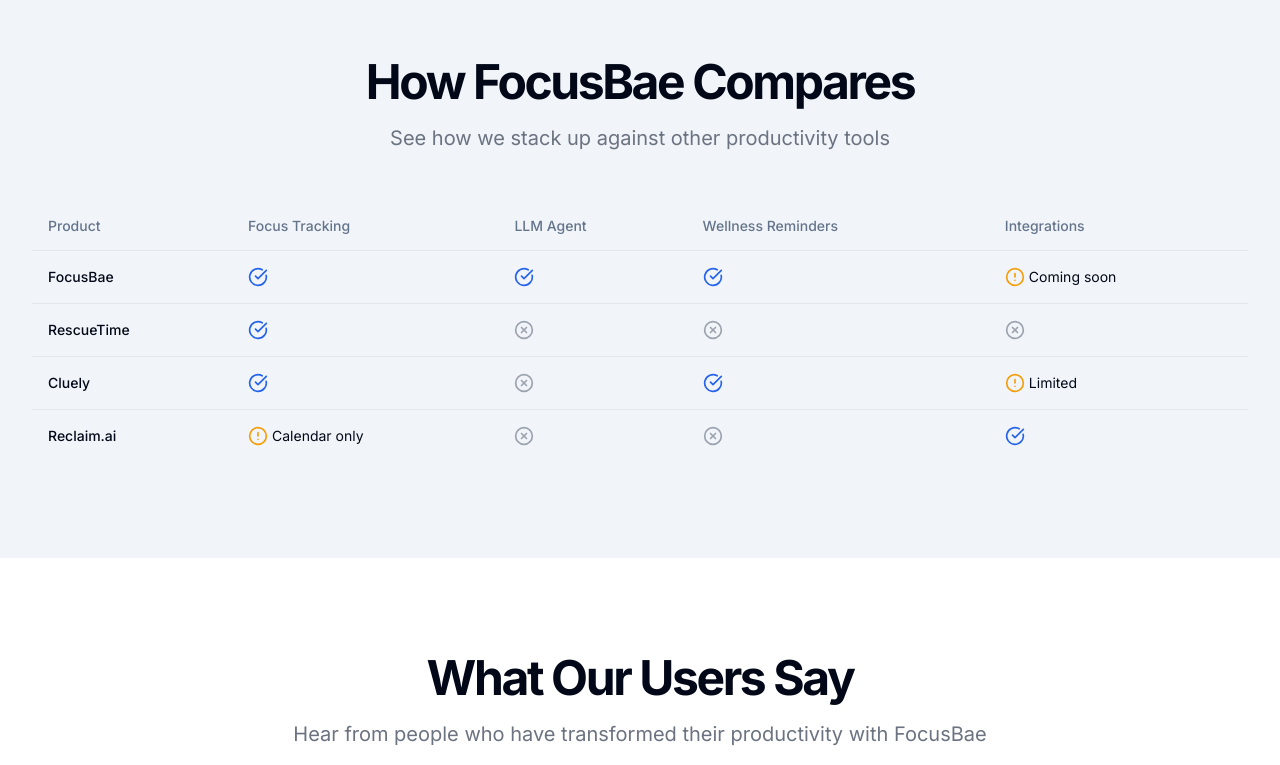
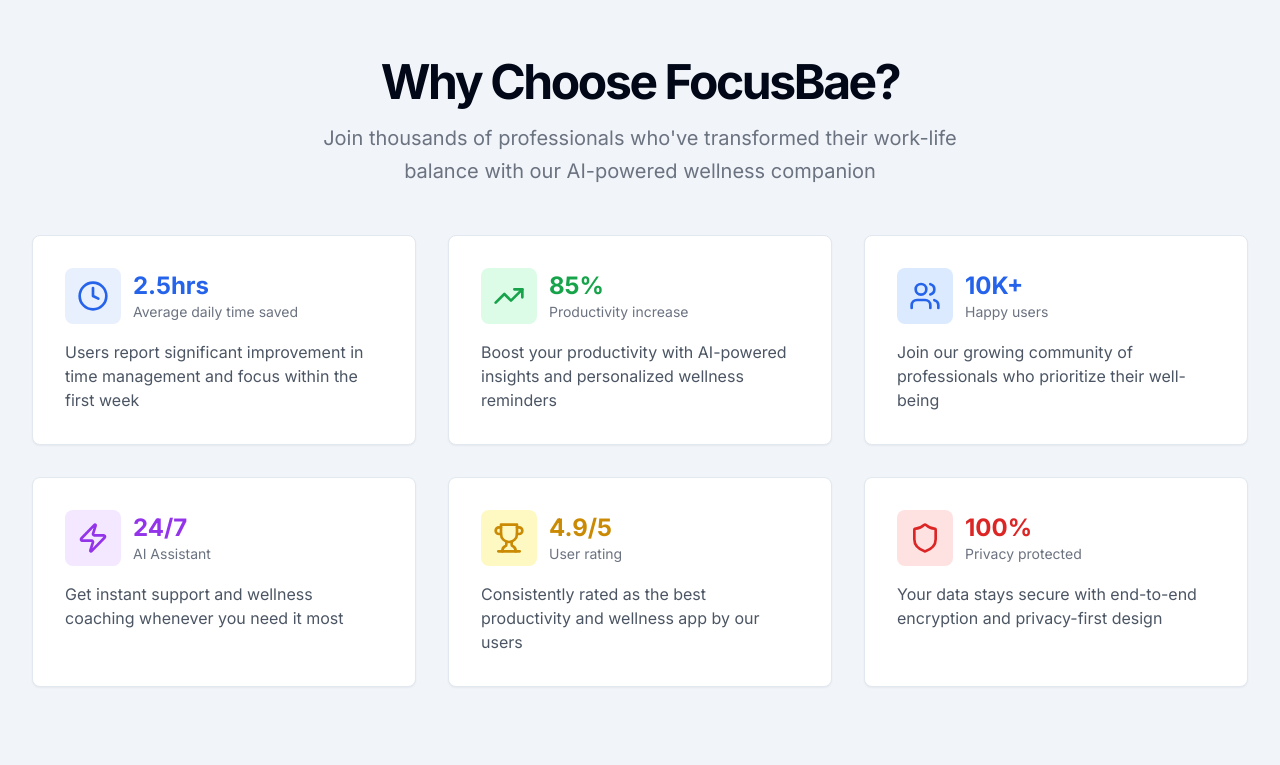
Before and after one commit to Prateek-Vortex/focusbae-web, a Next.js app: page / in a window 1280 px wide. Shown: the part 1700-2465 px from the top of the page. Built offline with nearby package versions, Linux system fonts and the light colour scheme.

Commit message:
home page change

```diff
--- a/app/page.tsx
+++ b/app/page.tsx
@@ -1,7 +1,6 @@
 import Link from "next/link"
 import { Button } from "@/components/ui/button"
-import { Brain, BarChart3, MessageSquare, Settings, CheckCircle } from "lucide-react"
-import { ComparisonTable } from "@/components/comparison-table"
+import { Brain, BarChart3, MessageSquare, Settings, CheckCircle, Clock, Users, Trophy, Zap, TrendingUp, Shield } from "lucide-react"
 import { FeatureCard } from "@/components/feature-card"
 import { HeroSection } from "@/components/hero-section"
 import { Testimonials } from "@/components/testimonials"
@@ -86,13 +85,99 @@ export default function Home() {
         <section className="bg-muted py-24">
           <div className="container space-y-12">
             <div className="text-center space-y-4">
-              <h2 className="text-3xl font-bold tracking-tighter sm:text-4xl md:text-5xl">How FocusBae Compares</h2>
+              <h2 className="text-3xl font-bold tracking-tighter sm:text-4xl md:text-5xl">Why Choose FocusBae?</h2>
               <p className="mx-auto max-w-[700px] text-gray-500 md:text-xl/relaxed lg:text-base/relaxed xl:text-xl/relaxed">
-                See how we stack up against other productivity tools
+                Join thousands of professionals who've transformed their work-life balance with our AI-powered wellness companion
               </p>
             </div>
 
-            <ComparisonTable />
+            <div className="grid grid-cols-1 md:grid-cols-2 lg:grid-cols-3 gap-8">
+              <div className="bg-white p-8 rounded-lg shadow-sm border">
+                <div className="flex items-center gap-3 mb-4">
+                  <div className="p-3 bg-primary/10 rounded-lg">
+                    <Clock className="h-8 w-8 text-primary" />
+                  </div>
+                  <div>
+                    <h3 className="text-2xl font-bold text-primary">2.5hrs</h3>
+                    <p className="text-sm text-gray-500">Average daily time saved</p>
+                  </div>
+                </div>
+                <p className="text-gray-600">Users report significant improvement in time management and focus within the first week</p>
+              </div>
+
+              <div className="bg-white p-8 rounded-lg shadow-sm border">
+                <div className="flex items-center gap-3 mb-4">
+                  <div className="p-3 bg-green-100 rounded-lg">
+                    <TrendingUp className="h-8 w-8 text-green-600" />
+                  </div>
+                  <div>
+                    <h3 className="text-2xl font-bold text-green-600">85%</h3>
+                    <p className="text-sm text-gray-500">Productivity increase</p>
+                  </div>
+                </div>
+                <p className="text-gray-600">Boost your productivity with AI-powered insights and personalized wellness reminders</p>
+              </div>
+
+              <div className="bg-white p-8 rounded-lg shadow-sm border">
+                <div className="flex items-center gap-3 mb-4">
+                  <div className="p-3 bg-blue-100 rounded-lg">
+                    <Users className="h-8 w-8 text-blue-600" />
+                  </div>
+                  <div>
+                    <h3 className="text-2xl font-bold text-blue-600">10K+</h3>
+                    <p className="text-sm text-gray-500">Happy users</p>
+                  </div>
+                </div>
+                <p className="text-gray-600">Join our growing community of professionals who prioritize their well-being</p>
+              </div>
+
+              <div className="bg-white p-8 rounded-lg shadow-sm border">
+                <div className="flex items-center gap-3 mb-4">
+                  <div className="p-3 bg-purple-100 rounded-lg">
+                    <Zap className="h-8 w-8 text-purple-600" />
+                  </div>
+                  <div>
+                    <h3 className="text-2xl font-bold text-purple-600">24/7</h3>
+                    <p className="text-sm text-gray-500">AI Assistant</p>
+                  </div>
+                </div>
+                <p className="text-gray-600">Get instant support and wellness coaching whenever you need it most</p>
+              </div>
+
+              <div className="bg-white p-8 rounded-lg shadow-sm border">
+                <div className="flex items-center gap-3 mb-4">
+                  <div className="p-3 bg-yellow-100 rounded-lg">
+                    <Trophy className="h-8 w-8 text-yellow-600" />
+                  </div>
+                  <div>
+                    <h3 className="text-2xl font-bold text-yellow-600">4.9/5</h3>
+                    <p className="text-sm text-gray-500">User rating</p>
+                  </div>
+                </div>
+                <p className="text-gray-600">Consistently rated as the best productivity and wellness app by our users</p>
+              </div>
+
+              <div className="bg-white p-8 rounded-lg shadow-sm border">
+                <div className="flex items-center gap-3 mb-4">
+                  <div className="p-3 bg-red-100 rounded-lg">
+                    <Shield className="h-8 w-8 text-red-600" />
+                  </div>
+                  <div>
+                    <h3 className="text-2xl font-bold text-red-600">100%</h3>
+                    <p className="text-sm text-gray-500">Privacy protected</p>
+                  </div>
+                </div>
+                <p className="text-gray-600">Your data stays secure with end-to-end encryption and privacy-first design</p>
+              </div>
+            </div>
+
+            <div className="text-center pt-8">
+              <Link href="/signup">
+                <Button size="lg" className="bg-primary hover:bg-primary/90">
+                  Start Your Wellness Journey Today
+                </Button>
+              </Link>
+            </div>
           </div>
         </section>
 
```
